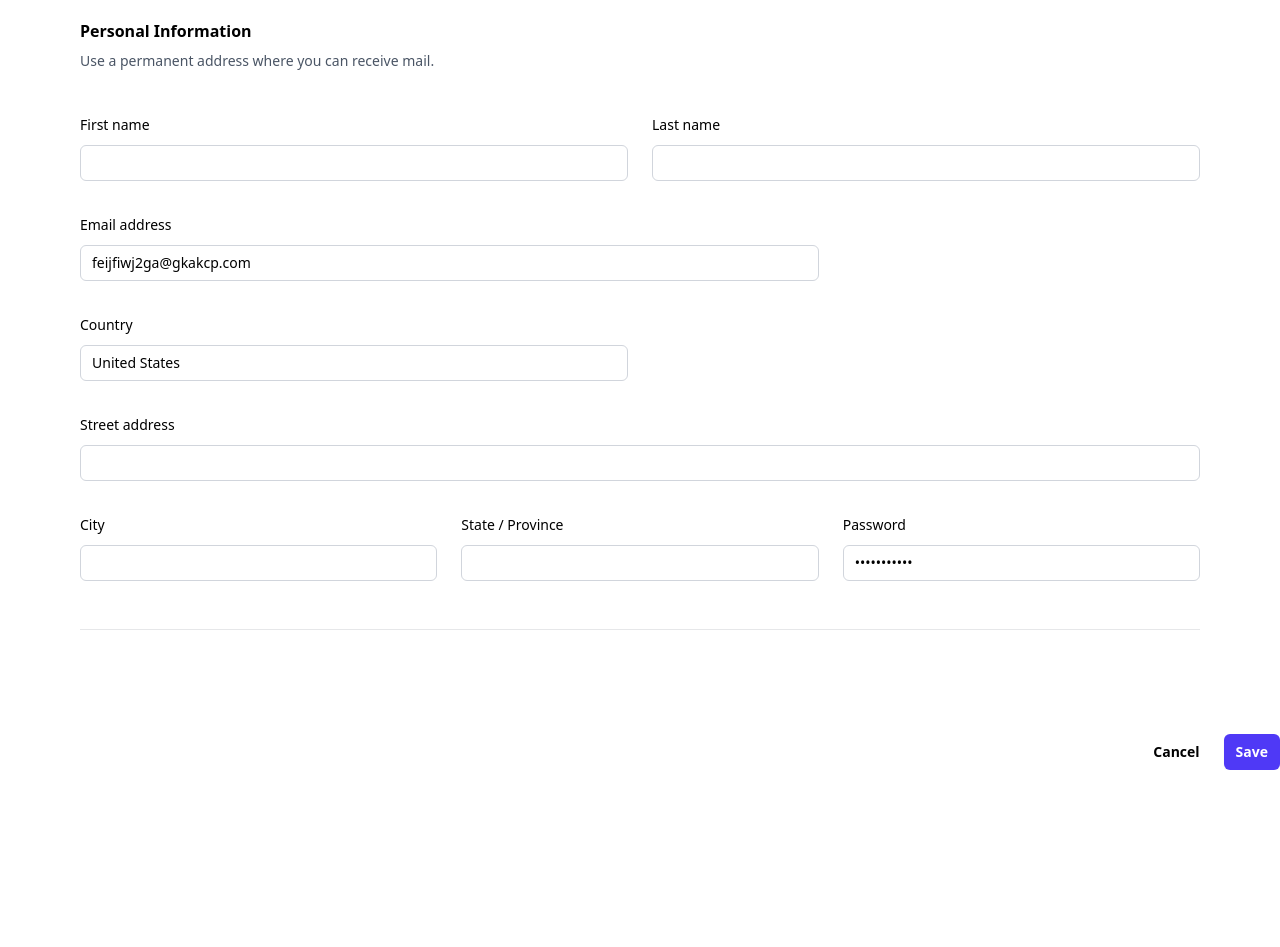
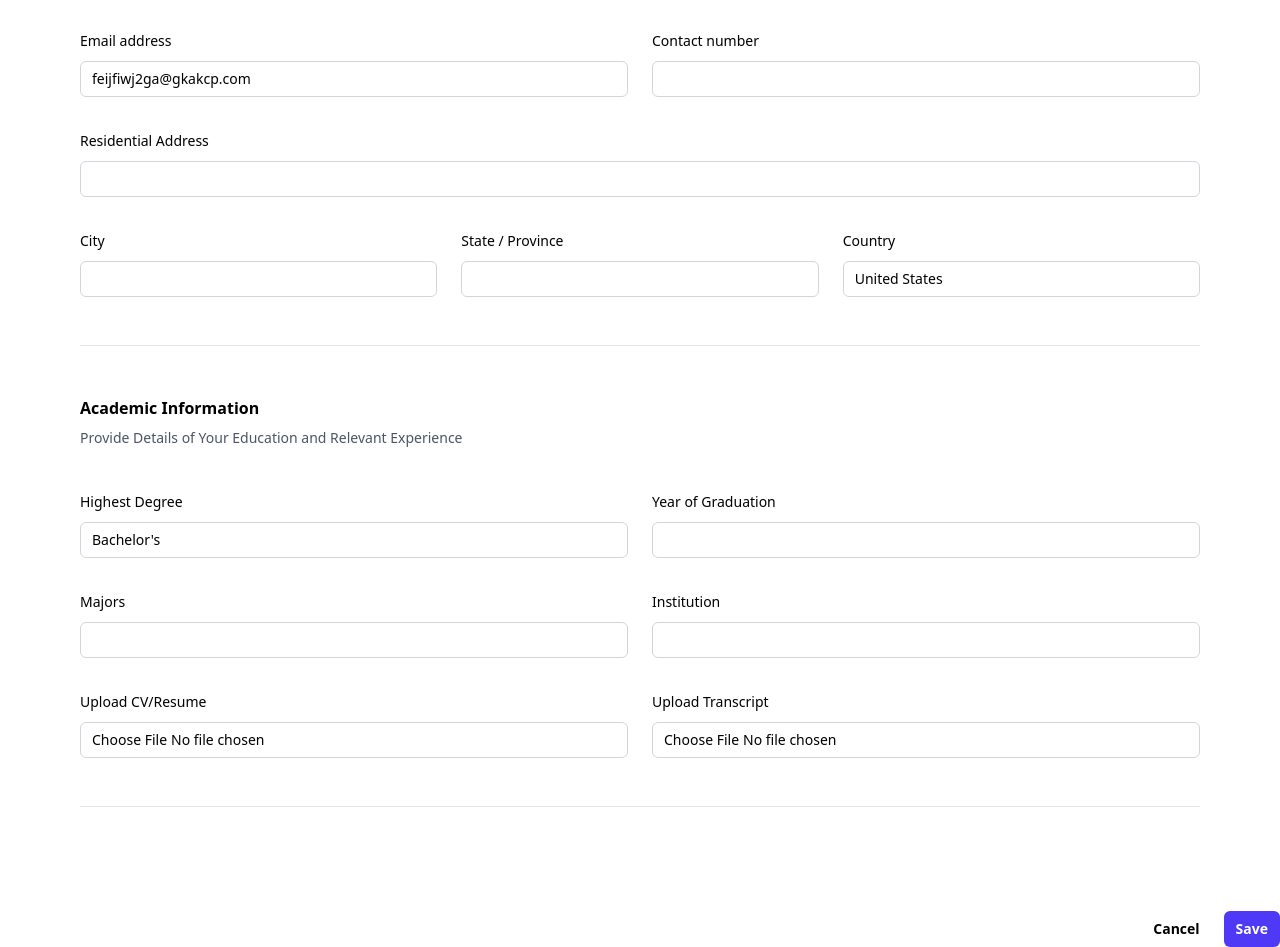
Before and after one commit to Dami-18/IRISMS, a Next.js app: page /register in a window 1280 px wide. Shown: the part 480-1427 px from the top of the page. Before the commit the page ends 1250 px from the top, so only its background shows below. Built offline with nearby package versions, Linux system fonts and the light colour scheme.

Commit message:
change register details

```diff
--- a/src/app/register/page.tsx
+++ b/src/app/register/page.tsx
@@ -16,7 +16,8 @@ const Register = () => {
           <p className="mt-1 text-sm/6 text-gray-600"></p>
 
           <div className="mt-10 grid grid-cols-1 gap-x-6 gap-y-8 sm:grid-cols-6">
-            <div className="sm:col-span-4">
+
+            <div className="sm:col-span-3">
               <label htmlFor="username" className="block text-sm/6 font-medium">
                 Username
               </label>
@@ -38,7 +39,27 @@ const Register = () => {
               <p className="text-red-800">{state.errors.username}</p>
             )}
 
-            <div className="col-span-full">
+            <div className="sm:col-span-3">
+              <label htmlFor="password" className="block text-sm/6 font-medium">
+                Password
+              </label>
+              <div className="mt-2">
+                <input
+                  id="password"
+                  name="password"
+                  type="password"
+                  autoComplete="password"
+                  defaultValue="fqkf2j3!31S"
+                  className="block w-full rounded-md bg-white px-3 py-1.5 text-base outline-1 -outline-offset-1 outline-gray-300 placeholder:text-gray-400 focus:outline-2 focus:-outline-offset-2 focus:outline-indigo-600 sm:text-sm/6"
+                />
+              </div>
+              {/*change the error style create a modal or something for it*/}
+              {state?.errors?.password && (
+                <p className="text-red-800">{state.errors.password}</p>
+              )}
+            </div>
+
+            {/* <div className="col-span-full">
               <label htmlFor="about" className="block text-sm/6 font-medium">
                 About
               </label>
@@ -54,7 +75,8 @@ const Register = () => {
               <p className="mt-3 text-sm/6 text-gray-600">
                 Write a few sentences about yourself.
               </p>
-            </div>
+            </div> */}
+
           </div>
         </div>
 
@@ -65,6 +87,7 @@ const Register = () => {
           </p>
 
           <div className="mt-10 grid grid-cols-1 gap-x-6 gap-y-8 sm:grid-cols-6">
+
             <div className="sm:col-span-3">
               <label
                 htmlFor="first-name"
@@ -83,6 +106,7 @@ const Register = () => {
               </div>
             </div>
 
+
             <div className="sm:col-span-3">
               <label
                 htmlFor="last-name"
@@ -95,13 +119,14 @@ const Register = () => {
                   id="last-name"
                   name="last-name"
                   type="text"
-                  autoComplete="family-name"
+                  autoComplete="given-name"
                   className="block w-full rounded-md bg-white px-3 py-1.5 text-base outline-1 -outline-offset-1 outline-gray-300 placeholder:text-gray-400 focus:outline-2 focus:-outline-offset-2 focus:outline-indigo-600 sm:text-sm/6"
                 />
               </div>
             </div>
 
-            <div className="sm:col-span-4">
+
+            <div className="sm:col-span-3">
               <label htmlFor="email" className="block text-sm/6 font-medium">
                 Email address
               </label>
@@ -116,35 +141,30 @@ const Register = () => {
               </div>
             </div>
 
+            <div className="sm:col-span-3">
+              <label htmlFor="contact" className="block text-sm/6 font-medium">
+                Contact number
+              </label>
+              <div className="mt-2">
+                <input
+                  id="contact"
+                  name="contact"
+                  className="block w-full rounded-md bg-white px-3 py-1.5 text-base outline-1 -outline-offset-1 outline-gray-300 placeholder:text-gray-400 focus:outline-2 focus:-outline-offset-2 focus:outline-indigo-600 sm:text-sm/6"
+                />
+              </div>
+            </div>
+
             {/*change the error style create a modal or something for it*/}
             {state?.errors?.email && (
               <p className="text-red-800">{state.errors.email}</p>
             )}
-
-            <div className="sm:col-span-3">
-              <label htmlFor="country" className="block text-sm/6 font-medium">
-                Country
-              </label>
-              <div className="mt-2 grid grid-cols-1">
-                <select
-                  id="country"
-                  name="country"
-                  autoComplete="country-name"
-                  className="col-start-1 row-start-1 w-full appearance-none rounded-md bg-white py-1.5 pr-8 pl-3 text-base outline-1 -outline-offset-1 outline-gray-300 focus:outline-2 focus:-outline-offset-2 focus:outline-indigo-600 sm:text-sm/6"
-                >
-                  <option>United States</option>
-                  <option>Canada</option>
-                  <option>Mexico</option>
-                </select>
-              </div>
-            </div>
 
             <div className="col-span-full">
               <label
                 htmlFor="street-address"
                 className="block text-sm/6 font-medium"
               >
-                Street address
+                Residential Address
               </label>
               <div className="mt-2">
                 <input
@@ -188,26 +208,145 @@ const Register = () => {
             </div>
 
             <div className="sm:col-span-2">
-              <label htmlFor="password" className="block text-sm/6 font-medium">
-                Password
+              <label htmlFor="country" className="block text-sm/6 font-medium">
+                Country
+              </label>
+              <div className="mt-2 grid grid-cols-1">
+                <select
+                  id="country"
+                  name="country"
+                  autoComplete="country-name"
+                  className="col-start-1 row-start-1 w-full appearance-none rounded-md bg-white py-1.5 pr-8 pl-3 text-base outline-1 -outline-offset-1 outline-gray-300 focus:outline-2 focus:-outline-offset-2 focus:outline-indigo-600 sm:text-sm/6"
+                >
+                  <option>United States</option>
+                  <option>Canada</option>
+                  <option>Mexico</option>
+                </select>
+              </div>
+            </div>
+
+          </div>
+        </div>
+
+        {/* Academic info, here user will also upload CV and transcript */}
+
+        <div className="border-b border-gray-900/10 pb-12">
+          <h2 className="text-base/7 font-semibold">Academic Information</h2>
+          <p className="mt-1 text-sm/6 text-gray-600">
+            Provide Details of Your Education and Relevant Experience
+          </p>
+
+
+          <div className="mt-10 grid grid-cols-1 gap-x-6 gap-y-8 sm:grid-cols-6">
+
+            <div className="sm:col-span-3">
+              <label htmlFor="degree" className="block text-sm/6 font-medium">
+                Highest Degree
+              </label>
+              <div className="mt-2 grid grid-cols-1">
+                <select
+                  id="degree"
+                  name="degree"
+                  className="col-start-1 row-start-1 w-full appearance-none rounded-md bg-white py-1.5 pr-8 pl-3 text-base outline-1 -outline-offset-1 outline-gray-300 focus:outline-2 focus:-outline-offset-2 focus:outline-indigo-600 sm:text-sm/6"
+                >
+                  <option>Bachelor's</option>
+                  <option>Master's</option>
+                  <option>Ph.D</option>
+                  <option>Diploma</option>
+                  <option>Integrated Master's</option>
+                  <option>Senior Secondary (10th)</option>
+                  <option>Higher Secondary (12th)</option>
+                </select>
+              </div>
+            </div>
+
+
+            <div className="sm:col-span-3">
+              <label
+                htmlFor="gradYear"
+                className="block text-sm/6 font-medium"
+              >
+                Year of Graduation
               </label>
               <div className="mt-2">
                 <input
-                  id="password"
-                  name="password"
-                  type="password"
-                  autoComplete="password"
-                  defaultValue="fqkf2j3!31S"
+                  id="gradYear"
+                  name="gradYear"
+                  type="text"
                   className="block w-full rounded-md bg-white px-3 py-1.5 text-base outline-1 -outline-offset-1 outline-gray-300 placeholder:text-gray-400 focus:outline-2 focus:-outline-offset-2 focus:outline-indigo-600 sm:text-sm/6"
                 />
               </div>
-              {/*change the error style create a modal or something for it*/}
-              {state?.errors?.password && (
-                <p className="text-red-800">{state.errors.password}</p>
-              )}
             </div>
+
+            <div className="sm:col-span-3">
+              <label htmlFor="major" className="block text-sm/6 font-medium">
+                Majors
+              </label>
+              <div className="mt-2 grid grid-cols-1">
+                <input
+                  id="major"
+                  type="text"
+                  name="major"
+                  className="col-start-1 row-start-1 w-full appearance-none rounded-md bg-white py-1.5 pr-8 pl-3 text-base outline-1 -outline-offset-1 outline-gray-300 focus:outline-2 focus:-outline-offset-2 focus:outline-indigo-600 sm:text-sm/6"
+                >
+                </input>
+              </div>
+            </div>
+
+
+            <div className="sm:col-span-3">
+              <label
+                htmlFor="insti"
+                className="block text-sm/6 font-medium"
+              >
+                Institution
+              </label>
+              <div className="mt-2">
+                <input
+                  id="insti"
+                  name="insti"
+                  type="text"
+                  className="block w-full rounded-md bg-white px-3 py-1.5 text-base outline-1 -outline-offset-1 outline-gray-300 placeholder:text-gray-400 focus:outline-2 focus:-outline-offset-2 focus:outline-indigo-600 sm:text-sm/6"
+                />
+              </div>
+            </div>
+
+            {/* document upload */}
+
+            <div className="sm:col-span-3">
+              <label htmlFor="cv" className="block text-sm/6 font-medium">
+                Upload CV/Resume
+              </label>
+              <div className="mt-2">
+                <input
+                  id="cv"
+                  name="cv"
+                  type="file"
+                  accept=".pdf,.docx,.doc"
+                  className="block w-full rounded-md bg-white px-3 py-1.5 text-base outline-1 -outline-offset-1 outline-gray-300 focus:outline-2 focus:-outline-offset-2 focus:outline-indigo-600 sm:text-sm/6"
+                />
+              </div>
+            </div>
+
+            <div className="sm:col-span-3">
+              <label htmlFor="transcript" className="block text-sm/6 font-medium">
+                Upload Transcript
+              </label>
+              <div className="mt-2">
+                <input
+                  id="transcript"
+                  name="transcript"
+                  type="file"
+                  accept=".pdf,.docx,.doc"
+                  className="block w-full rounded-md bg-white px-3 py-1.5 text-base outline-1 -outline-offset-1 outline-gray-300 focus:outline-2 focus:-outline-offset-2 focus:outline-indigo-600 sm:text-sm/6"
+                />
+              </div>
+            </div>
+
           </div>
         </div>
+
+
       </div>
 
       <div className="mt-6 flex items-center justify-end gap-x-6">
```
